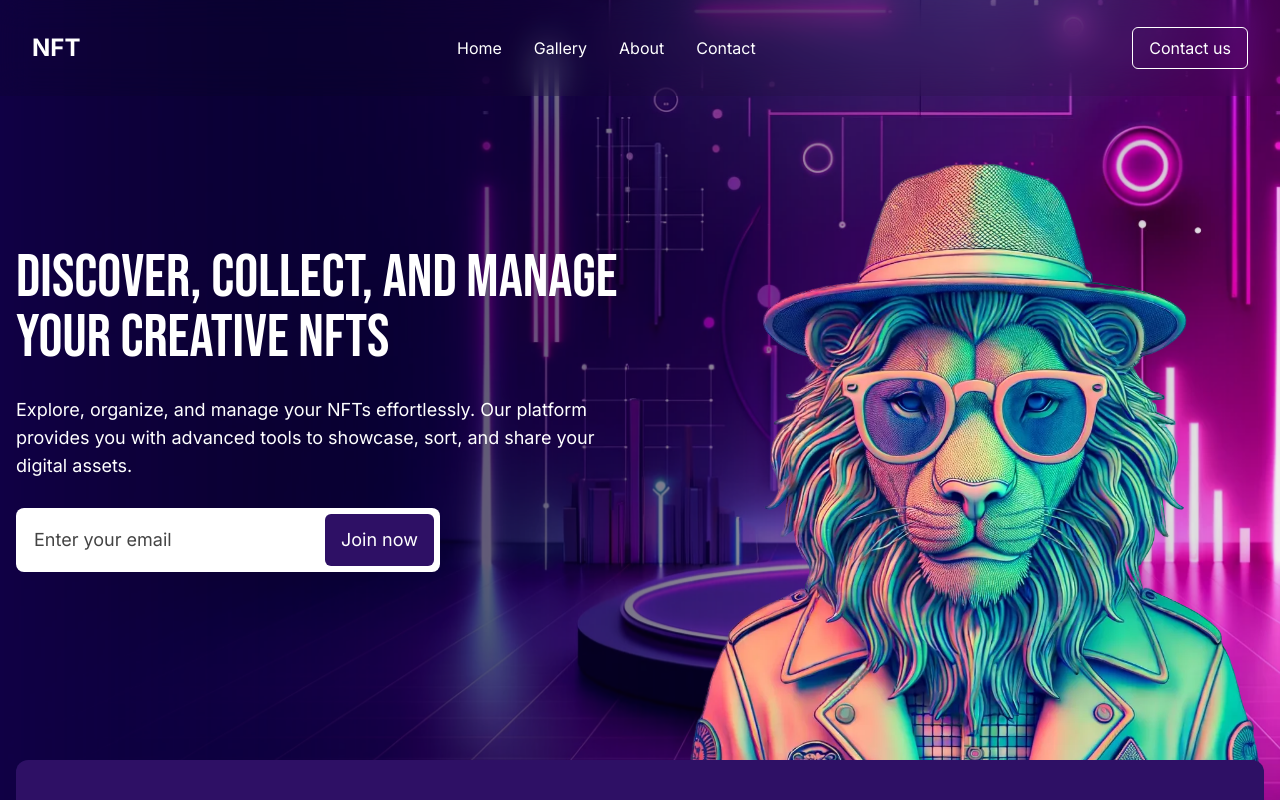
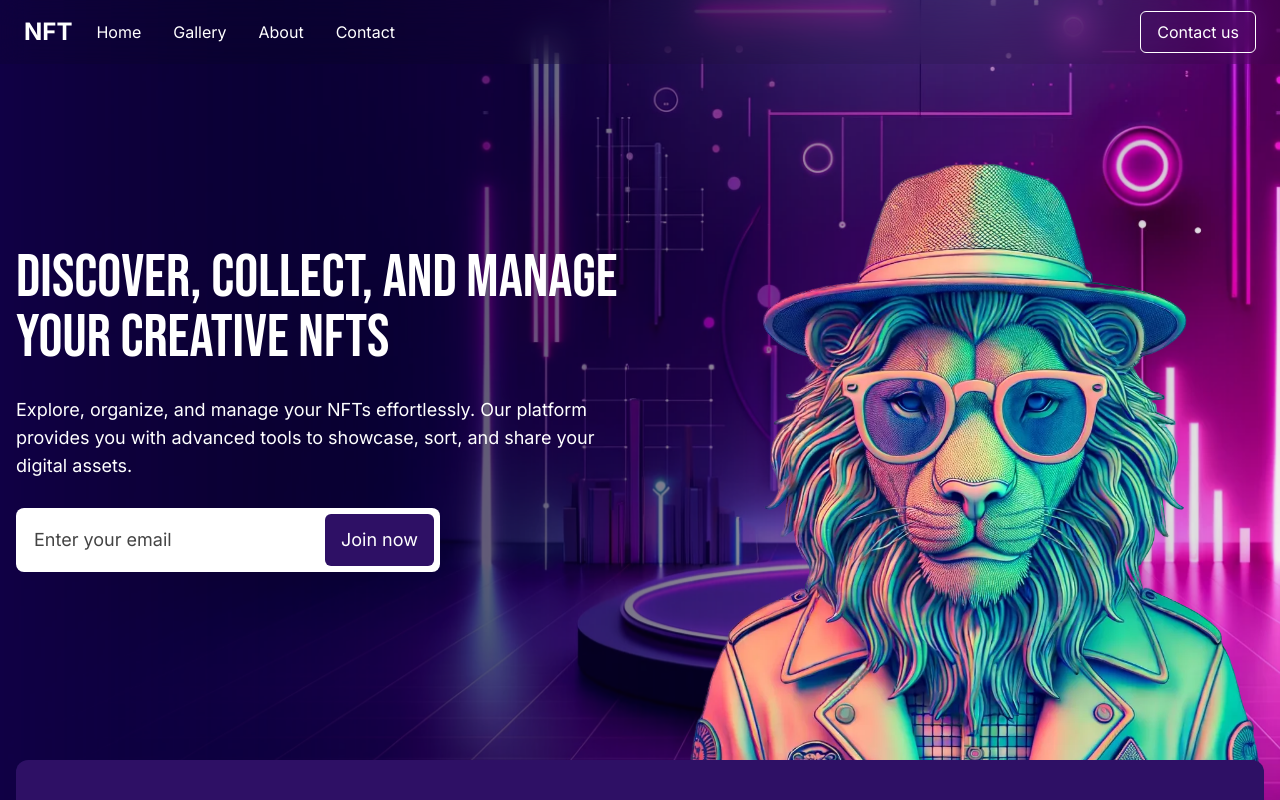
Before and after one commit to and27/nft-gallery, a Next.js app: page / in a window 1280 px wide. Shown: the top 800 px of the page. Built offline with nearby package versions, Linux system fonts and the light colour scheme.

Commit message:
fix: modify mobile navigation layout

```diff
--- /dev/null
+++ b/src/app/data/navigation.tsx
@@ -0,0 +1,23 @@
+type NavType = {
+  name: string;
+  link: string;
+};
+
+export const navItems: NavType[] = [
+  {
+    name: "Home",
+    link: "/",
+  },
+  {
+    name: "Gallery",
+    link: "#gallery",
+  },
+  {
+    name: "About",
+    link: "#about",
+  },
+  {
+    name: "Contact",
+    link: "#contact",
+  },
+];
--- a/src/components/Navbar.tsx
+++ b/src/components/Navbar.tsx
@@ -1,53 +1,48 @@
 "use client";
 
+import { navItems } from "@/app/data/navigation";
 import Link from "next/link";
-import { useState } from "react";
-
-type NavType = {
-  name: string;
-  link: string;
-};
-
-const navItems: NavType[] = [
-  {
-    name: "Home",
-    link: "/",
-  },
-  {
-    name: "Gallery",
-    link: "#gallery",
-  },
-  {
-    name: "About",
-    link: "#about",
-  },
-  {
-    name: "Contact",
-    link: "#contact",
-  },
-];
+import { useEffect, useState } from "react";
 
 const Navbar = () => {
   const [isOpen, setIsOpen] = useState(false);
   const [activeLink, setActiveLink] = useState("");
-  const isMobile = typeof window !== "undefined" && window.innerWidth < 768;
+  const [isMobile, setIsMobile] = useState<boolean | null>(null);
+
+  useEffect(() => {
+    const handleResize = () => {
+      setIsMobile(window.innerWidth < 768);
+    };
+
+    handleResize();
+    window.addEventListener("resize", handleResize);
+    return () => window.removeEventListener("resize", handleResize);
+  }, []);
 
   const openMenu = () => {
     setIsOpen(!isOpen);
   };
 
+  if (isMobile === null) return null;
+
   return (
     <>
       <header className="relative">
         <nav
-          className={`flex flex-col md:flex-row justify-between items-center py-4 px-8 bg-neutral-950/70 md:bg-neutral-950/10 backdrop-blur-lg backdrop-filter fixed w-full z-20
-          ${isMobile ? (isOpen ? "top-0 left-0 h-screen" : "hidden") : ""}
-            `}
+          className={`flex flex-col md:flex-row justify-center md:justify-start items-center bg-neutral-950/80 md:bg-neutral-950/10 backdrop-blur-lg backdrop-filter absolute md:fixed w-full z-20
+            ${isOpen && isMobile ? "top-0 left-0 h-screen" : ""}`}
         >
-          <Link href="#" className="text-white font-bold text-2xl">
+          <Link
+            href="#"
+            className="text-white font-bold text-2xl absolute top-4 left-4 md:static z-50 md:inset-auto px-6"
+          >
             NFT
           </Link>
-          <ul className="flex flex-col md:flex-row py-5 gap-8 text-white">
+          <ul
+            className={`flex flex-col md:flex-row py-5 gap-8 text-white ${
+              isMobile && !isOpen ? "hidden" : ""
+            } `}
+          >
             {navItems.map((item) => (
               <li
                 key={item.name}
@@ -62,7 +57,7 @@ const Navbar = () => {
           </ul>
           <Link
             href="#contact"
-            className="px-4 py-2 border border-white text-white rounded-md hover:bg-white hover:text-black"
+            className="px-4 py-2 border border-white text-white rounded-md hover:bg-white hover:text-black hidden md:block ml-auto mr-6"
             onClick={openMenu}
           >
             Contact us
```
